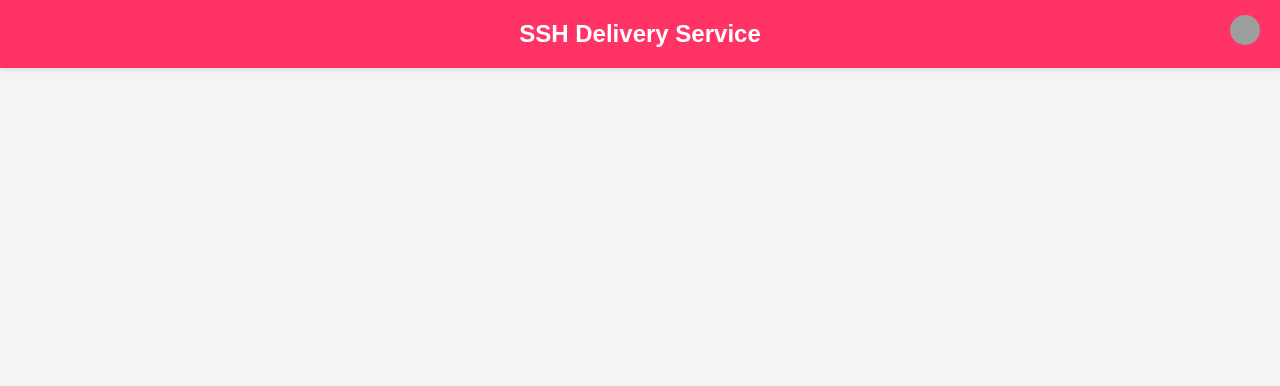
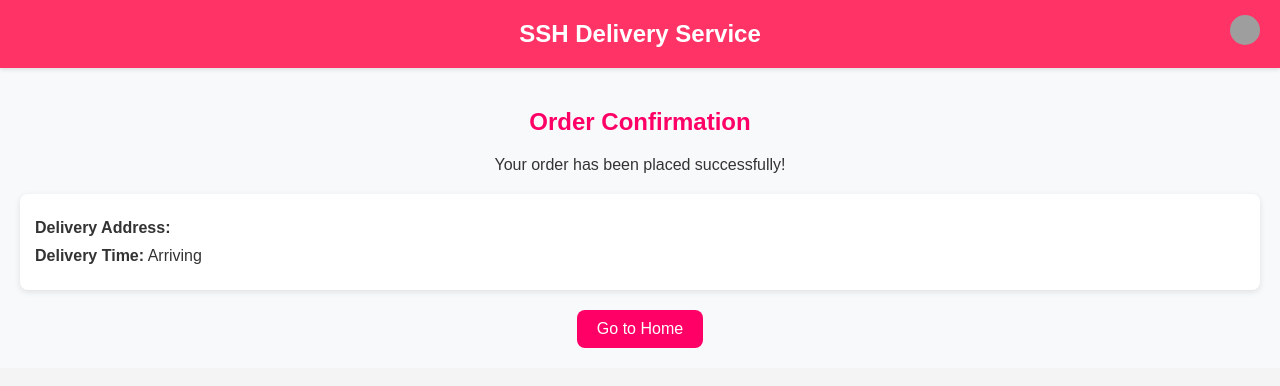
Before and after one commit to AdhamSamehA/sshsos, a React (Create React App) app in the folder react-frontend/: page /order-confirmation in a window 1280 px wide. Shown: the top 386 px of the page. Built offline with nearby package versions, Linux system fonts and the light colour scheme; grey boxes are pictures that could not be loaded.

Commit message:
finallized cart page, made checkout page, and order confirmation page
version 8

```diff
--- a/react-frontend/src/App.js
+++ b/react-frontend/src/App.js
@@ -1,12 +1,13 @@
-import React from "react";
-import { BrowserRouter as Router, Route, Routes, Link } from "react-router-dom";
-import Supermarkets from "./components/supermarkets";
-import SupermarketShopping from "./components/SupermarketShopping";
-import Items from "./components/Items";
-import CartPage from "./components/CartPage";
-import CheckoutPage from "./components/CheckoutPage"; // Import the CheckoutPage component
-import Account from "./components/Account";
-import "./App.css";
+import React from 'react';
+import { BrowserRouter as Router, Route, Routes, Link } from 'react-router-dom';
+import Supermarkets from './components/supermarkets';
+import SupermarketShopping from './components/SupermarketShopping';
+import Items from './components/Items';
+import CartPage from './components/CartPage';
+import CheckoutPage from './components/CheckoutPage';
+import OrderConfirmationPage from './components/OrderConfirmationPage';
+import Account from './components/Account';
+import './App.css';
 
 function App() {
   return (
@@ -26,13 +27,11 @@ function App() {
         <main>
           <Routes>
             <Route path="/" element={<Supermarkets />} />
-            <Route
-              path="/supermarketshopping/:supermarketId"
-              element={<SupermarketShopping />}
-            />
+            <Route path="/supermarketshopping/:supermarketId" element={<SupermarketShopping />} />
             <Route path="/items/:supermarketId/:categoryId" element={<Items />} />
             <Route path="/cart" element={<CartPage />} />
-            <Route path="/checkout" element={<CheckoutPage />} /> {/* Add this route */}
+            <Route path="/checkout" element={<CheckoutPage />} />
+            <Route path="/order-confirmation" element={<OrderConfirmationPage />} />
             <Route path="/account" element={<Account />} />
           </Routes>
         </main>
--- a/react-frontend/src/components/CheckoutPage.js
+++ b/react-frontend/src/components/CheckoutPage.js
@@ -1,3 +1,4 @@
+// CheckoutPage.js
 import React, { useState, useEffect } from "react";
 import { useNavigate } from "react-router-dom";
 import axios from "axios";
@@ -75,26 +76,18 @@ const CheckoutPage = () => {
     fetchCheckoutDetails();
   }, [cartId]);
 
-  const handlePlaceOrder = async () => {
-    try {
-      if (!cartId) {
-        alert("Cart not found. Please create a cart first.");
-        return;
-      }
+  const handlePlaceOrder = () => {
+    if (!cartId) {
+      alert("Cart not found. Please create a cart first.");
+      return;
+    }
 
-      await axios.post(
-        `http://localhost:5200/carts/${cartId}/submit-delivery`,
-        {
-          order_time: selectedSlot, // "now" or a scheduled time
-        }
-      );
-      alert("Order placed successfully!");
-      localStorage.removeItem("cartId"); // Clear the cart ID after order placement
-      navigate("/"); // Redirect to home after placing the order
-    } catch (err) {
-      console.error("Error placing order:", err);
-      alert("Failed to place the order. Please try again.");
-    }
+    navigate("/order-confirmation", {
+      state: {
+        address: selectedAddress,
+        deliveryTime: selectedSlot === "now" ? "15 mins" : selectedSlot,
+      },
+    });
   };
 
   const toggleScheduleOrder = () => setShowSchedule(!showSchedule);
@@ -121,10 +114,7 @@ const CheckoutPage = () => {
           >
             Order Now (15 mins)
           </button>
-          <button
-            className="delivery-button"
-            onClick={toggleScheduleOrder}
-          >
+          <button className="delivery-button" onClick={toggleScheduleOrder}>
             Schedule Order
           </button>
         </div>
--- /dev/null
+++ b/react-frontend/src/components/OrderConfirmationPage.css
@@ -0,0 +1,39 @@
+.order-confirmation-page {
+    padding: 20px;
+    font-family: Arial, sans-serif;
+    background-color: #f8f9fa;
+    color: #333;
+    text-align: center;
+  }
+
+  h2 {
+    color: #ff0066;
+  }
+
+  .order-details {
+    margin: 20px 0;
+    padding: 15px;
+    background-color: #ffffff;
+    border-radius: 8px;
+    box-shadow: 0px 2px 6px rgba(0, 0, 0, 0.1);
+    text-align: left;
+  }
+
+  .order-details p {
+    margin: 10px 0;
+    font-size: 16px;
+  }
+
+  .home-button {
+    padding: 10px 20px;
+    background-color: #ff0066;
+    color: #ffffff;
+    border: none;
+    border-radius: 8px;
+    font-size: 16px;
+    cursor: pointer;
+  }
+
+  .home-button:hover {
+    background-color: #e6005a;
+  }
--- /dev/null
+++ b/react-frontend/src/components/OrderConfirmationPage.js
@@ -0,0 +1,26 @@
+// OrderConfirmationPage.js
+import React from "react";
+import { useLocation, useNavigate } from "react-router-dom";
+import "./OrderConfirmationPage.css";
+
+const OrderConfirmationPage = () => {
+  const location = useLocation();
+  const navigate = useNavigate();
+  const { address, deliveryTime } = location.state || {};
+
+  return (
+    <div className="order-confirmation-page">
+      <h2>Order Confirmation</h2>
+      <p>Your order has been placed successfully!</p>
+      <div className="order-details">
+        <p><strong>Delivery Address:</strong> {address}</p>
+        <p><strong>Delivery Time:</strong> Arriving {deliveryTime}</p>
+      </div>
+      <button onClick={() => navigate("/")} className="home-button">
+        Go to Home
+      </button>
+    </div>
+  );
+};
+
+export default OrderConfirmationPage;
--- a/react-frontend/src/components/supermarkets.js
+++ b/react-frontend/src/components/supermarkets.js
@@ -37,9 +37,10 @@ export default function Supermarkets() {
   // Handle Supermarket Click: Create cart and navigate to items page
   const handleSupermarketClick = async (supermarketId) => {
     try {
+      const userId = localStorage.getItem("userId") || 1; // Fetch dynamic user ID or fallback to default
       const response = await axios.post(`http://localhost:5200/carts/create`, {
-        user_id: 1, // Replace with actual user ID
-        supermarket_id: supermarketId,
+        user_id: userId, // Dynamic user ID
+        supermarket_id: supermarketId, // Dynamic supermarket ID
       });
       const newCartId = response.data.cart_id;
       localStorage.setItem("cartId", newCartId); // Persist cart ID
```
